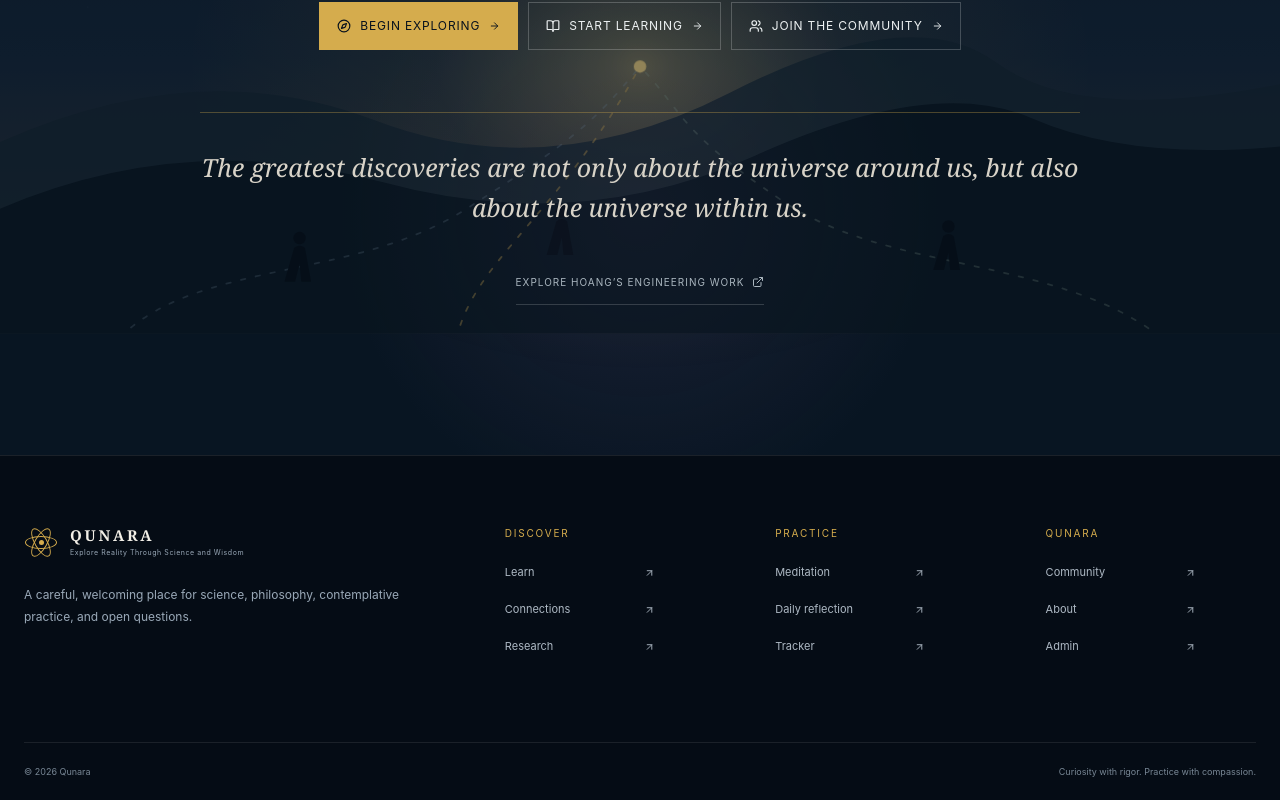
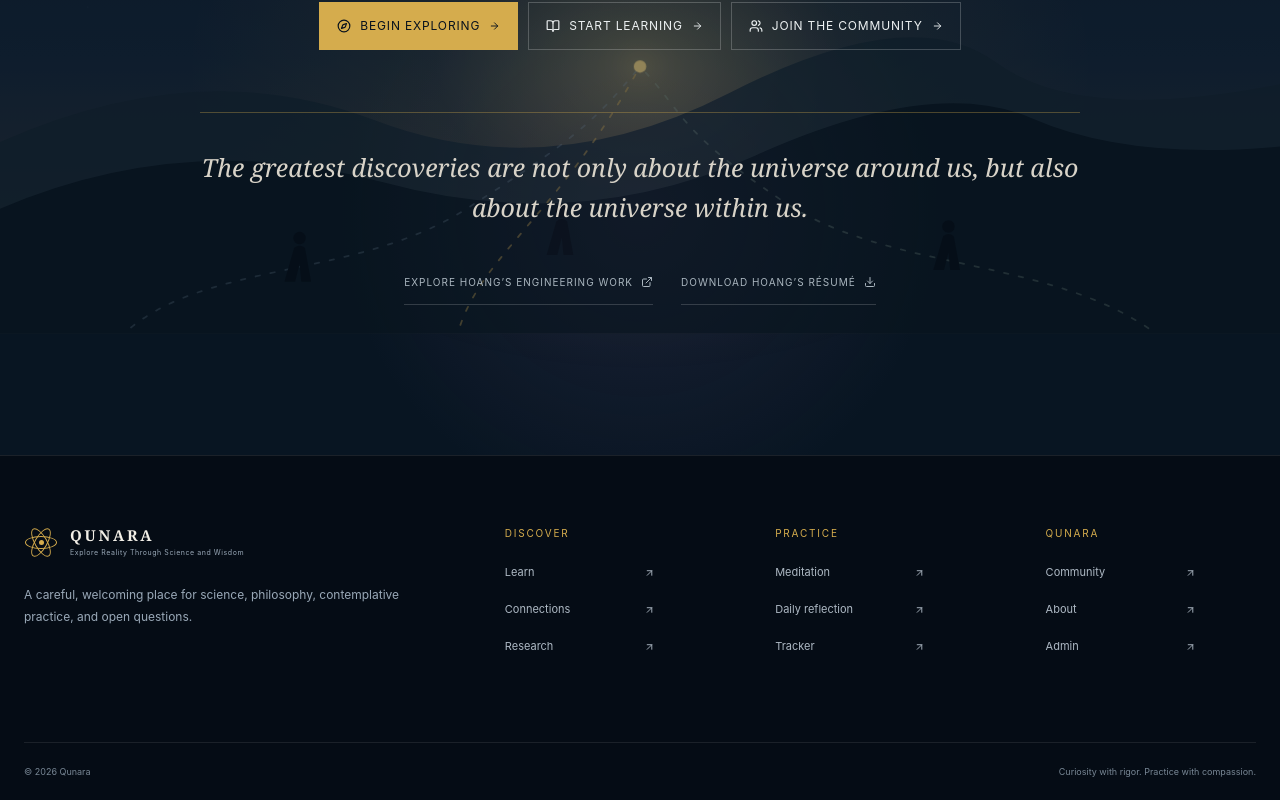
Before and after one commit to nhatdo1330/qunara, a Next.js app: page /about in a window 1280 px wide. Shown: the part 6850-7650 px from the top of the page. Built offline with nearby package versions, Linux system fonts and the light colour scheme.

Commit message:
Link About pages to Hoang portfolio and resume

```diff
--- a/messages/en.json
+++ b/messages/en.json
@@ -103,7 +103,8 @@
       "body": "Qunara welcomes scientists, engineers, Buddhist practitioners, students, meditators, and curious people. Visitors do not need to agree. They need only to bring curiosity, respect, and a willingness to learn.",
       "explore": "Begin Exploring", "learn": "Start Learning", "community": "Join the Community",
       "quote": "The greatest discoveries are not only about the universe around us, but also about the universe within us.",
-      "engineering": "Explore Hoang’s engineering work"
+      "engineering": "Explore Hoang’s engineering work",
+      "resume": "Download Hoang’s résumé"
     },
     "art": {
       "childhoodLabel": "A modest Vietnamese family shrine, a bell, incense, and palm leaves in warm evening light",
--- a/messages/vi.json
+++ b/messages/vi.json
@@ -112,7 +112,8 @@
       "body": "Qunara chào đón các nhà khoa học, kỹ sư, người thực hành Phật giáo, sinh viên, người hành thiền và tất cả những ai hiếu kỳ. Bạn không cần phải đồng ý với nhau. Chỉ cần mang theo sự tò mò, tôn trọng và tinh thần sẵn lòng học hỏi.",
       "explore": "Bắt đầu khám phá", "learn": "Bắt đầu học", "community": "Tham gia cộng đồng",
       "quote": "Những khám phá lớn lao không chỉ nói về vũ trụ quanh ta, mà còn về vũ trụ trong mỗi chúng ta.",
-      "engineering": "Khám phá công việc kỹ thuật của Hoang"
+      "engineering": "Khám phá công việc kỹ thuật của Hoang",
+      "resume": "Tải hồ sơ nghề nghiệp của Hoang"
     },
     "art": {
       "childhoodLabel": "Một gian thờ gia đình Việt Nam mộc mạc với chuông, khói hương và lá cọ trong ánh chiều ấm",
--- a/src/components/about/community-invitation.tsx
+++ b/src/components/about/community-invitation.tsx
@@ -1,4 +1,4 @@
-import { ArrowRight, BookOpen, Compass, ExternalLink, Users } from "lucide-react";
+import { ArrowRight, BookOpen, Compass, Download, ExternalLink, Users } from "lucide-react";
 import { getTranslations } from "next-intl/server";
 import { Link } from "@/i18n/navigation";
 
@@ -7,7 +7,12 @@ export async function CommunityInvitation() {
   return <section className="about-community-invitation" id="community-invitation">
     <FinalInvitationStudy/><div className="q-shell"><p className="q-kicker">{t("kicker")}</p><h2>{t("titleOne")}<br/><em>{t("titleTwo")}</em></h2><p>{t("body")}</p>
       <div className="about-invitation-actions"><Link href="/explore"><Compass/>{t("explore")} <ArrowRight/></Link><Link href="/learn"><BookOpen/>{t("learn")} <ArrowRight/></Link><Link href="/community"><Users/>{t("community")} <ArrowRight/></Link></div>
-      <blockquote>{t("quote")}</blockquote><a className="about-engineering-link" href="https://hoang.qunara.ai">{t("engineering")}<ExternalLink/></a></div>
+      <blockquote>{t("quote")}</blockquote>
+      <div className="about-founder-links">
+        <a className="about-engineering-link" href="/hoang">{t("engineering")}<ExternalLink/></a>
+        <a className="about-engineering-link" href="/hoang/Hoang-Do-Resume.pdf" download>{t("resume")}<Download/></a>
+      </div>
+    </div>
   </section>;
 }
 
```
Also changed, not shown: src/app/globals.css.
